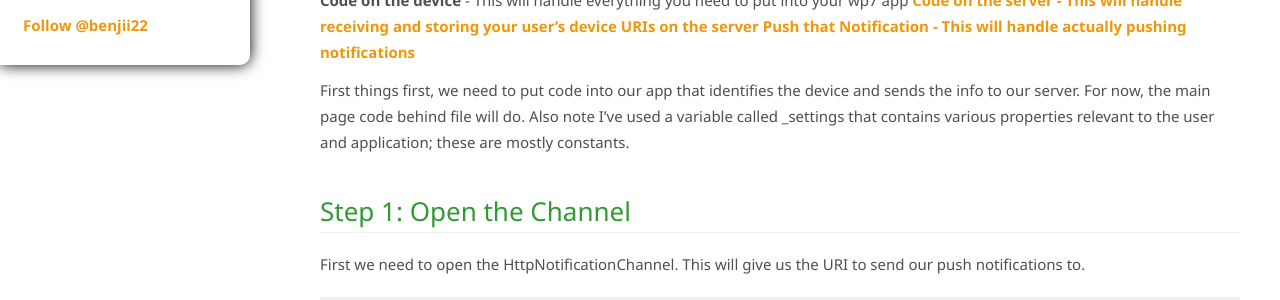
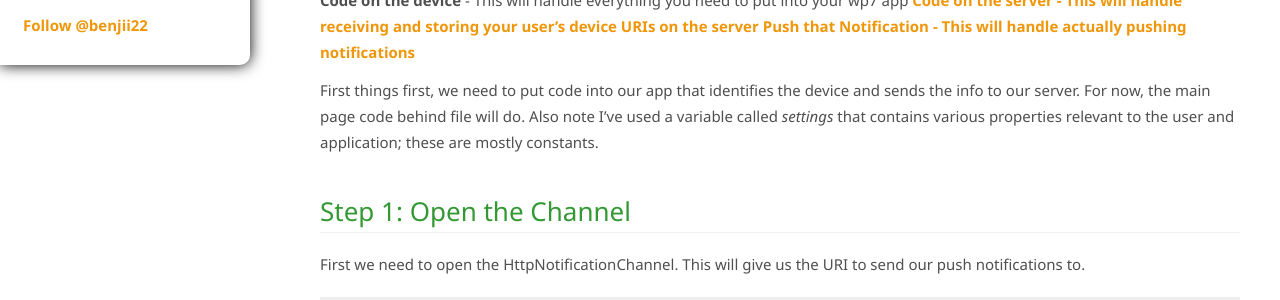
Before and after one commit to bjcull/bjcull.github.com, a Jekyll site: the page built from _posts/2010-12-13-push-notifications-in-windows-phone-7-1-code-on-the-device.md, in a window 1280 px wide and 900 px high. Shown: the part 276-576 px from the top of the window. Built offline with Jekyll 4.4.1, drawn with Linux system fonts in a browser that asks for light colours; nearby versions of some CDN libraries; comment, search, counter and statistics services are not loaded.

Commit message:
Found a rogue underscore

```diff
--- a/_posts/2010-12-13-push-notifications-in-windows-phone-7-1-code-on-the-device.md
+++ b/_posts/2010-12-13-push-notifications-in-windows-phone-7-1-code-on-the-device.md
@@ -17,7 +17,7 @@ This tutorial mini series will take us through the steps of setting up push noti
 [Code on the server - This will handle receiving and storing your user's device URIs on the server](http://benjii.me/2011/01/push-notifications-in-windows-phone-7-2-code-on-the-server/)
 [Push that Notification - This will handle actually pushing notifications](http://benjii.me/2011/04/push-notifications-in-windows-phone-7-3-push-that-notification/ "Push Notifications in Windows Phone 7 – 3: Push that Notification")
 
-First things first, we need to put code into our app that identifies the device and sends the info to our server. For now, the main page code behind file will do. Also note I’ve used a variable called _settings that contains various properties relevant to the user and application; these are mostly constants.
+First things first, we need to put code into our app that identifies the device and sends the info to our server. For now, the main page code behind file will do. Also note I’ve used a variable called _settings_ that contains various properties relevant to the user and application; these are mostly constants.
 
 
 ## Step 1: Open the Channel
```
